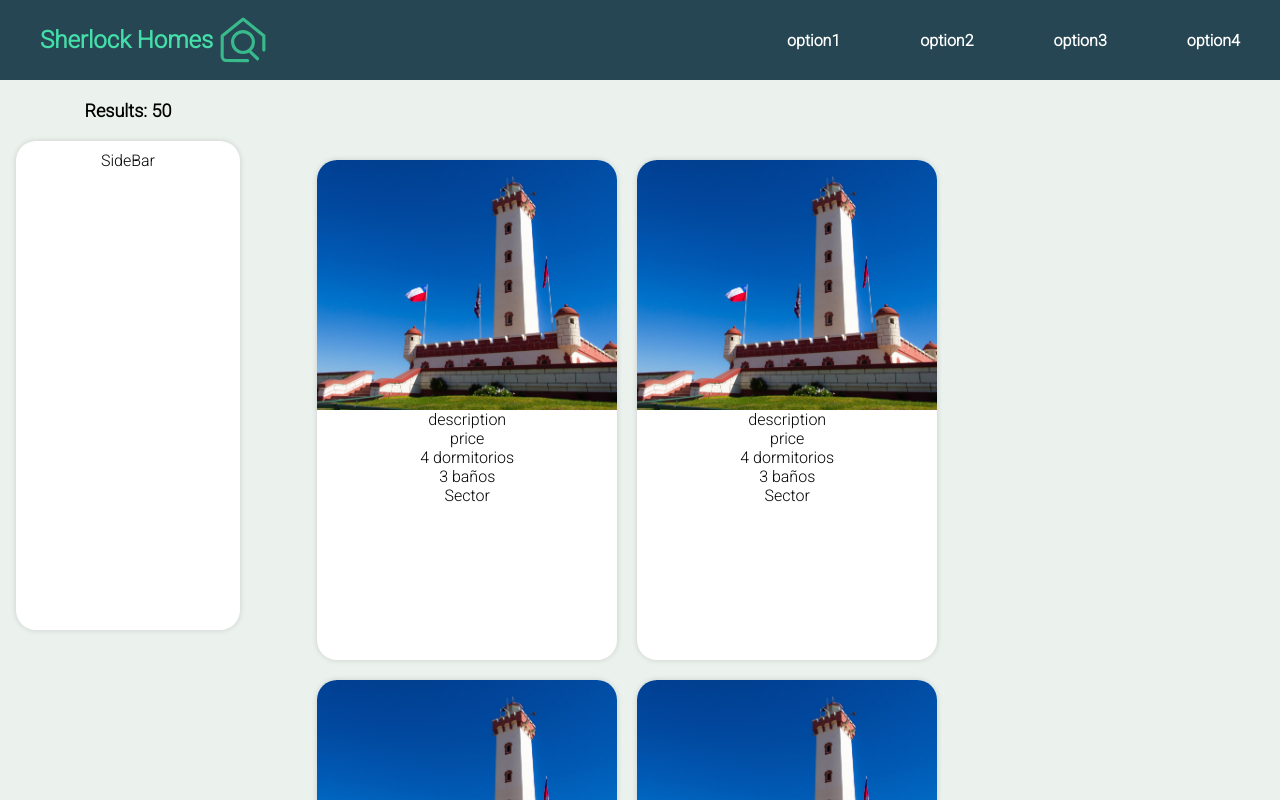
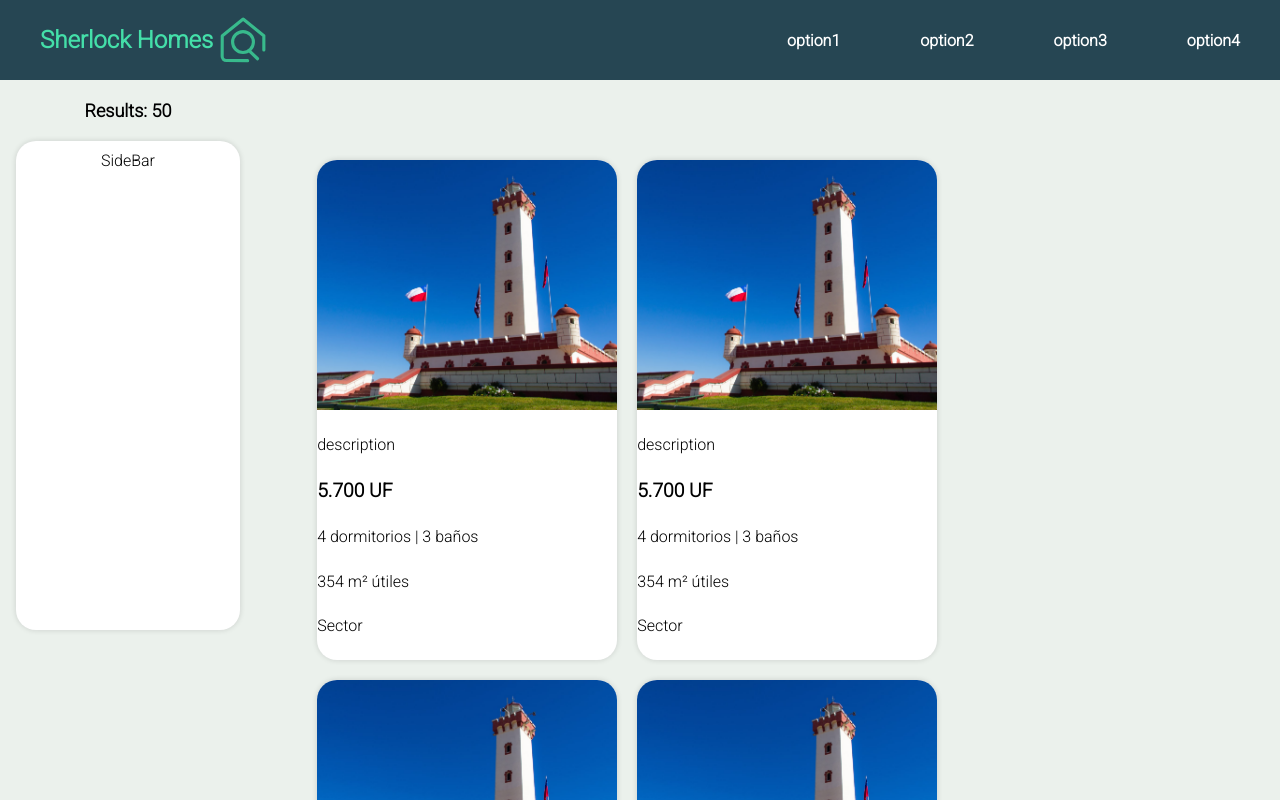
Before and after one commit to ElBugs99/Sherlock-Homes, a React (Create React App) app in the folder client/: page /search in a window 1280 px wide. Shown: the top 800 px of the page. Built offline with nearby package versions, Linux system fonts and the light colour scheme.

Commit message:
house card css upgrade

```diff
--- a/client/src/Components/UI/HomeCard/HomeCard.js
+++ b/client/src/Components/UI/HomeCard/HomeCard.js
@@ -11,9 +11,9 @@ export default function HomeCard({ image, price }) {
         </div>
         <div className="home-card-info">
           <div className="">description</div>
-          <div className="">price</div>
-          <div className="">4 dormitorios</div>
-          <div className="">3 baños</div>
+          <div className="home-card-price">5.700 UF</div>
+          <div className="">4 dormitorios | 3 baños</div>
+          <div className="">354 m² útiles</div>
           <div className="">Sector</div>
         </div>
       </div>
--- a/client/src/Components/UI/HomeCard/homeCard.css
+++ b/client/src/Components/UI/HomeCard/homeCard.css
@@ -43,5 +43,15 @@
 }
 
 .home-card-info {
+    display: flex;
+    justify-content: space-evenly;
+    flex-direction: column;
+    align-items: flex-start;
+    width: 100%;
     height: 50%;
 }
+
+.home-card-price {
+    font-size: larger;
+    font-weight: 600;
+}
```
